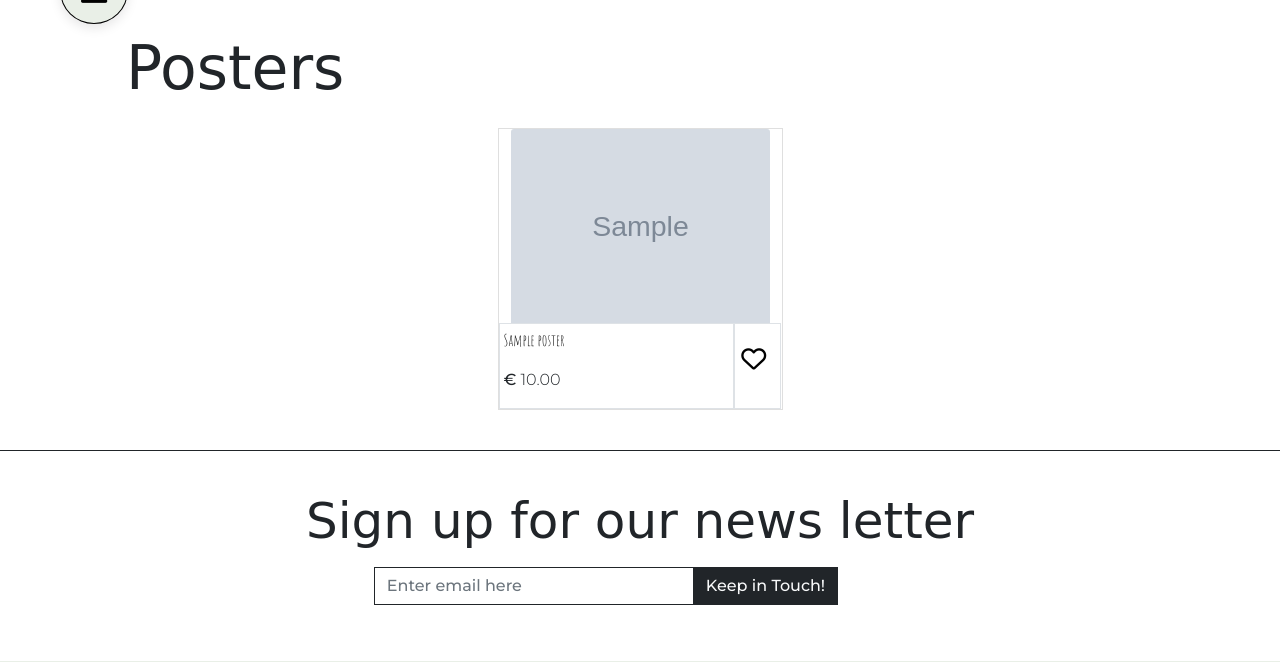
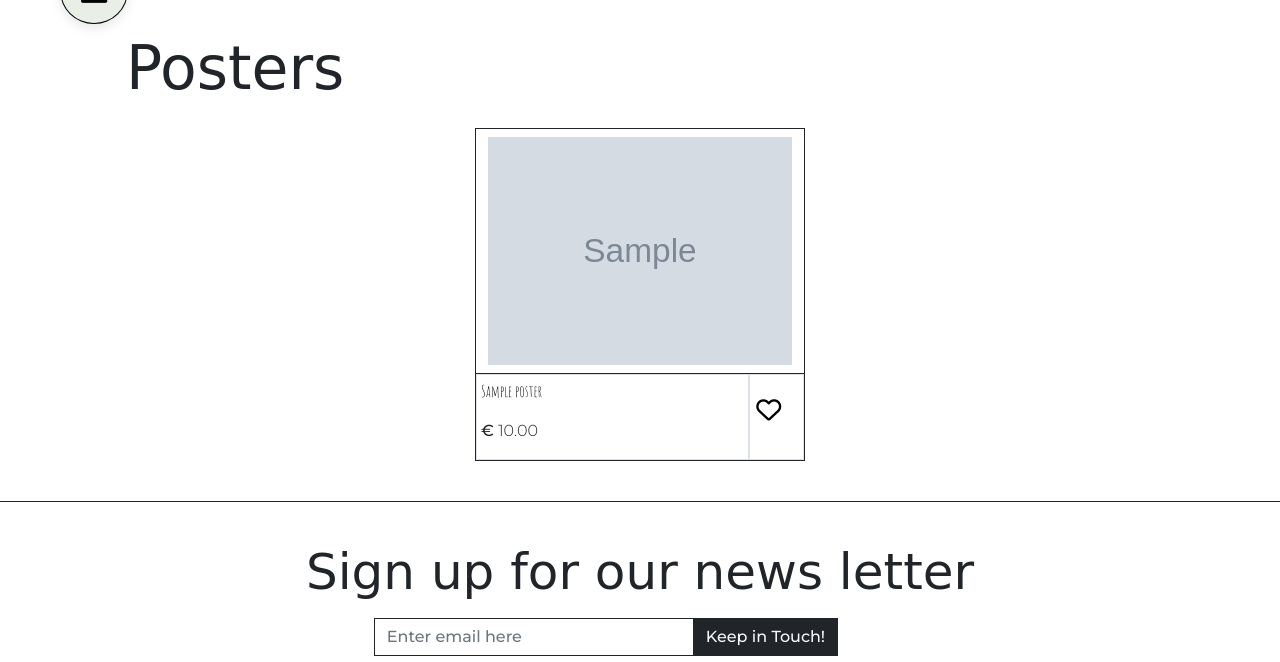
Before and after one commit to Code-Institute-Submissions/stroemlind-esart_JulyResub, a Django app: page /posters/ in a window 1280 px wide. Shown: the part 71-733 px from the top of the page. Run offline with Django 3.2, Linux system fonts and the light colour scheme; tables that the repository leaves empty hold one stand-in row (values such as "Sample post"); grey boxes marked "Sample" are stand-in pictures; some libraries are stand-ins or nearby versions; some web fonts are replaced.

Commit message:
Set height and width on images in poster-page.html

```diff
--- a/posters/templates/posters/posters-page.html
+++ b/posters/templates/posters/posters-page.html
@@ -8,17 +8,17 @@
     </div>
     <div class="row justify-content-around mb-3">
         {% for poster in posters %}
-        <div class="col-lg-3 col-md-5 col-sm-5 col-10 card rounded-0 m-sm-3 m-md-3 m-lg-3 mx-auto poster-element">
+        <div class="col-lg-3 col-md-5 col-sm-5 col-10 card border-dark rounded-0 m-sm-3 m-md-3 m-lg-3 mx-auto pt-2 h-100 w-auto poster-element">
             {% if poster.image %}
-            <a href="{% url 'poster-detail' poster.pk %}">
-                <img src="{% static '' %}img/{{ poster.image }}" class="card-img-top" alt="{{ poster.name }} " aria-label="A link to the post through the post image (Open in the same tab)">
+            <a href="{% url 'poster-detail' poster.pk %}" class="pb-2">
+                <img src="{% static '' %}img/{{ poster.image }}" class="img-poster" alt="{{ poster.name }} " aria-label="A link to the post through the post image (Open in the same tab)">
             </a>
             {% else %}
-            <a href="{% url 'poster-detail' poster.pk %}">
-                <img src="{% static '' %}img/no-image.jpeg" class="card-img-top" alt="{{ poster.name }}" aria-label="A link to the post through the post image (Open in the same tab)">
+            <a href="{% url 'poster-detail' poster.pk %}" class="pb-2">
+                <img src="{% static '' %}img/no-image.jpeg" class="img-poster" alt="{{ poster.name }}" aria-label="A link to the post through the post image (Open in the same tab)">
             </a>
             {% endif %}
-            <div class="row card-body p-0">
+            <div class="row card-body border-top border-dark p-0">
                 <div class="col-10 border p-0 ps-1 pt-1">
                     <a href="{% url 'poster-detail' poster.pk %}" class="product-title">
                         <p>{{ poster.name }}</p>
--- a/static/css/style.css
+++ b/static/css/style.css
@@ -84,12 +84,6 @@ h3 {
     color: #000;
 }
 
-/* .no-content {
-    color: #000 !important;
-    background-color: transparent !important;
-    pointer-events: none;
-} */
-
 /* Poster Product styling */
 
 #poster-header {
@@ -115,6 +109,11 @@ h3 {
 .btn-like:active {
     background: transparent;
     border: none;
+}
+
+.img-poster {
+    width: 304px;
+    height: auto;
 }
 
 /* Shopping Cart styling */
```
